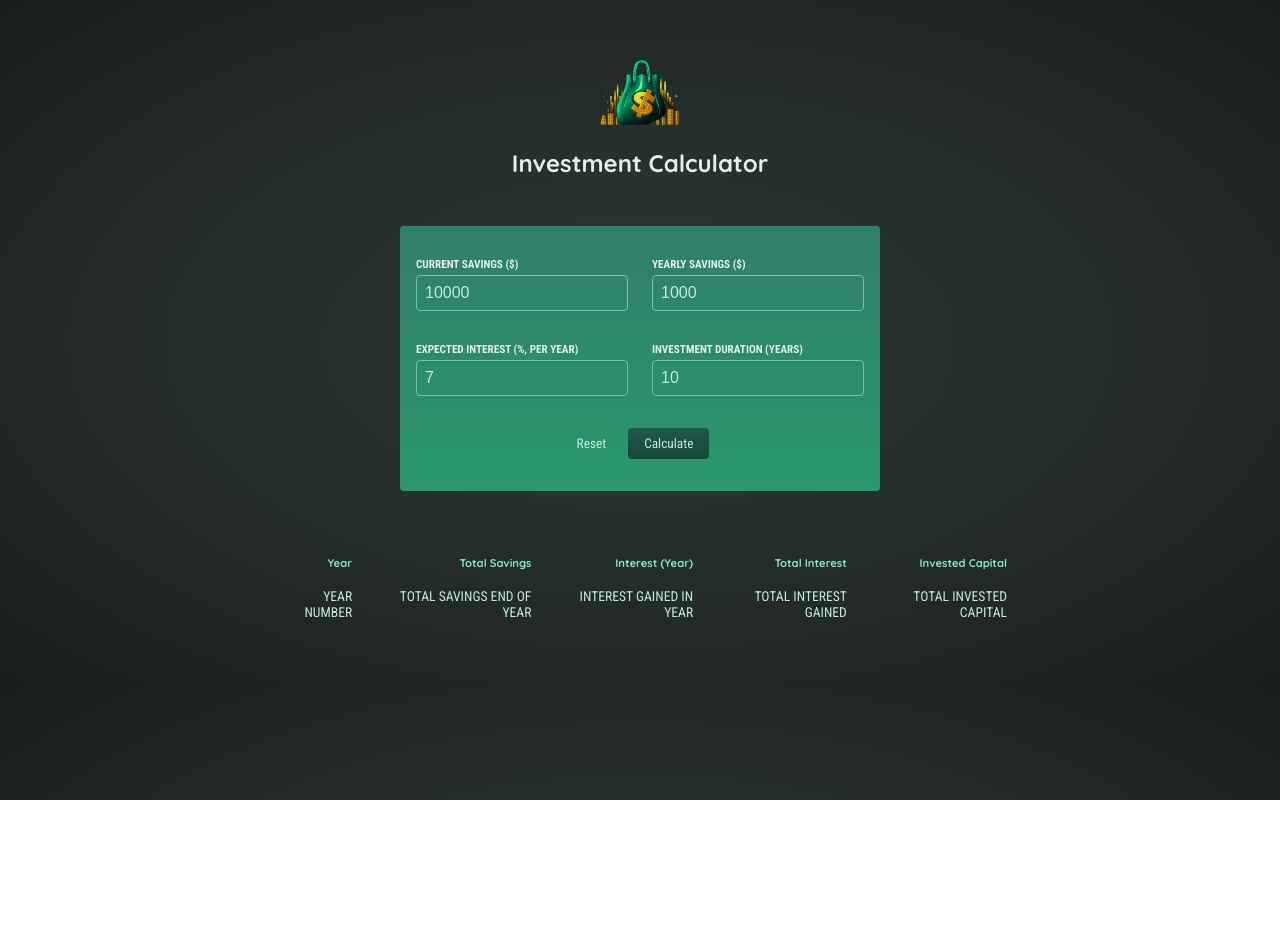
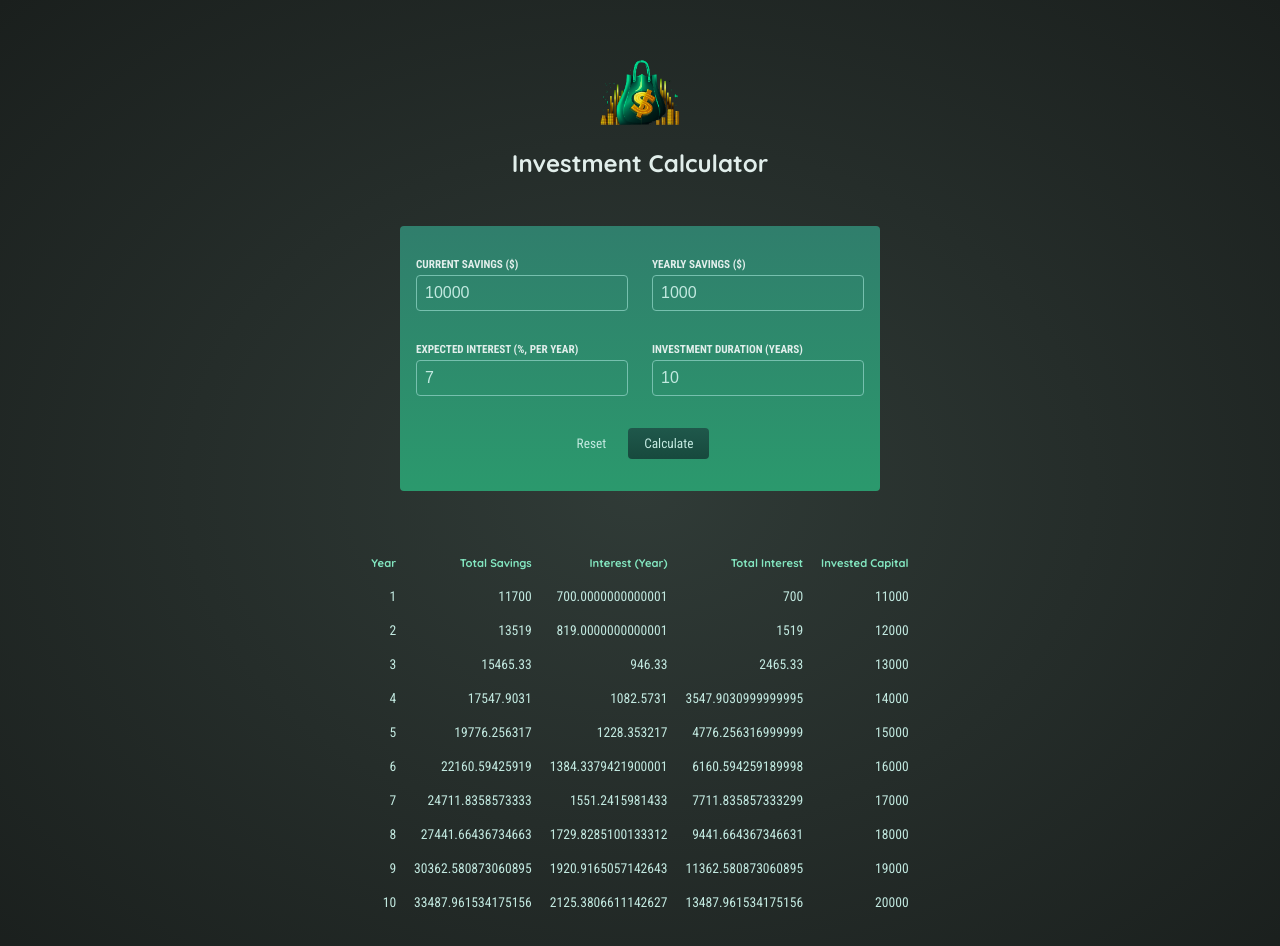
Before and after one commit to RohitHattimare/InveststmentCalculator, a React (Create React App) app: page / in a window 1280 px wide. Both pictures are taken after a click on the button "Calculate". Shown: the top 946 px of the page. Before the commit the page ends 800 px from the top, so only its background shows below. Built offline with nearby package versions, Linux system fonts and the light colour scheme.

Commit message:
Working Formula Added To calculate investment And interest over the year , and also added the freature to show tha list

```diff
--- a/src/App.js
+++ b/src/App.js
@@ -5,18 +5,19 @@ import React, { useState } from 'react';
 
 function App() {
 
-  const [formInput, setFormInput] = useState({ 'current-savings': "", 'yearly-contribution': "", 'expected-return': "", 'duration': "" })
+  const [userInputData, setUserInputData] = useState(null)
 
   const calculateHandler = (userInput) => {
+    setUserInputData(userInput)
+  };
 
-    // Should be triggered when form is submitted
-    // You might not directly want to bind it to the submit event on the form though...
-    const yearlyData = []; // per-year results
-    let currentSavings = +userInput['current-savings']; // feel free to change the shape of this input object!
-    const yearlyContribution = +userInput['yearly-contribution']; // as mentioned: feel free to change the shape...
-    const expectedReturn = +userInput['expected-return'] / 100;
-    const duration = +userInput['duration'];
+  const yearlyData = []; // per-year results
 
+  if (userInputData) {
+    let currentSavings = +userInputData['current-savings']; // feel free to change the shape of this input object!
+    const yearlyContribution = +userInputData['yearly-contribution']; // as mentioned: feel free to change the shape...
+    const expectedReturn = +userInputData['expected-return'] / 100;
+    const duration = +userInputData['duration'];
     // The below code calculates yearly results (total savings, interest etc)
     for (let i = 0; i < duration; i++) {
       const yearlyInterest = currentSavings * expectedReturn;
@@ -29,9 +30,8 @@ function App() {
         yearlyContribution: yearlyContribution,
       });
     }
-    console.log('yearly-data', yearlyData);
-    // do something with yearlyData ...
-  };
+    console.log("yearlyData", yearlyData);
+  }
 
   // {/* Todo: Show below table conditionally (only once result data is available) */ }
   // {/* Show fallback text if no data is available */ }
@@ -43,7 +43,9 @@ function App() {
         <h1>Investment Calculator</h1>
       </header>
       <UserInput calculateHandler={calculateHandler} />
-      <ResultTable />
+      {!userInputData && <h5>No data available</h5>}
+      {userInputData && console.log('UserData', userInputData['current-savings'])}
+      {userInputData && <ResultTable data={yearlyData} initSave={userInputData['current-savings']} />}
     </div>
   );
 }
--- a/src/Components/ResultTable/ResultTable.js
+++ b/src/Components/ResultTable/ResultTable.js
@@ -1,5 +1,6 @@
 import './ResultTable.css';
 const ResultTable = (props) => {
+    const initSave = props.initSave;
 
     return (
         <div>
@@ -14,16 +15,20 @@ const ResultTable = (props) => {
                     </tr>
                 </thead>
                 <tbody>
-                    <tr>
-                        <td>YEAR NUMBER</td>
-                        <td>TOTAL SAVINGS END OF YEAR</td>
-                        <td>INTEREST GAINED IN YEAR</td>
-                        <td>TOTAL INTEREST GAINED</td>
-                        <td>TOTAL INVESTED CAPITAL</td>
-                    </tr>
+                    {props.data.map((ydata) => {
+                        return (
+                            < tr >
+                                <td>{ydata.year}</td>
+                                <td>{ydata.savingsEndOfYear}</td>
+                                <td>{ydata.yearlyInterest}</td>
+                                <td>{ydata.savingsEndOfYear - initSave - ydata.yearlyContribution * ydata.year}</td>
+                                <td>{initSave + ydata.yearlyContribution * ydata.year}</td>
+                            </tr>
+                        )
+                    })}
                 </tbody>
             </table>
-        </div>
+        </div >
     );
 }
 
```
Also changed, not shown: src/Components/YearlyDataList/YearlyListTable.js (deleted, +0 -32 lines).
